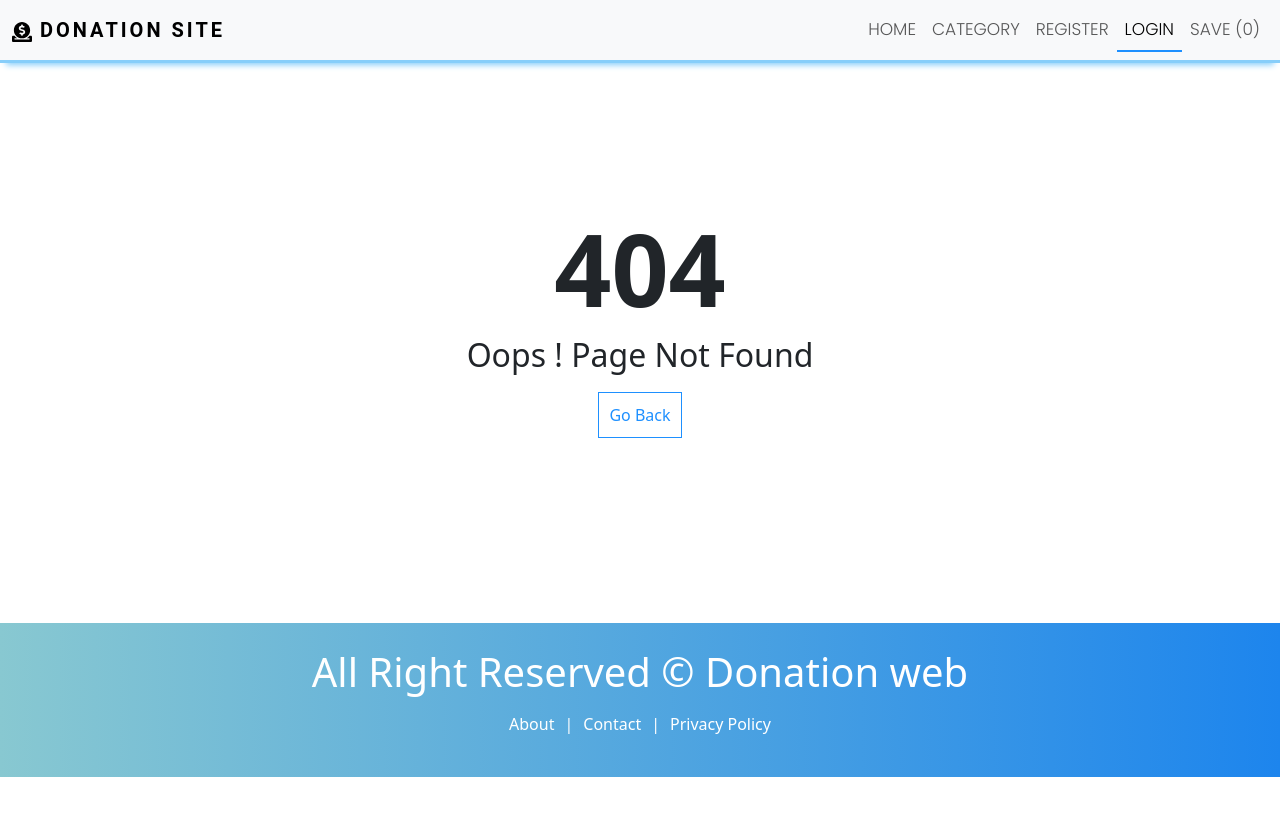
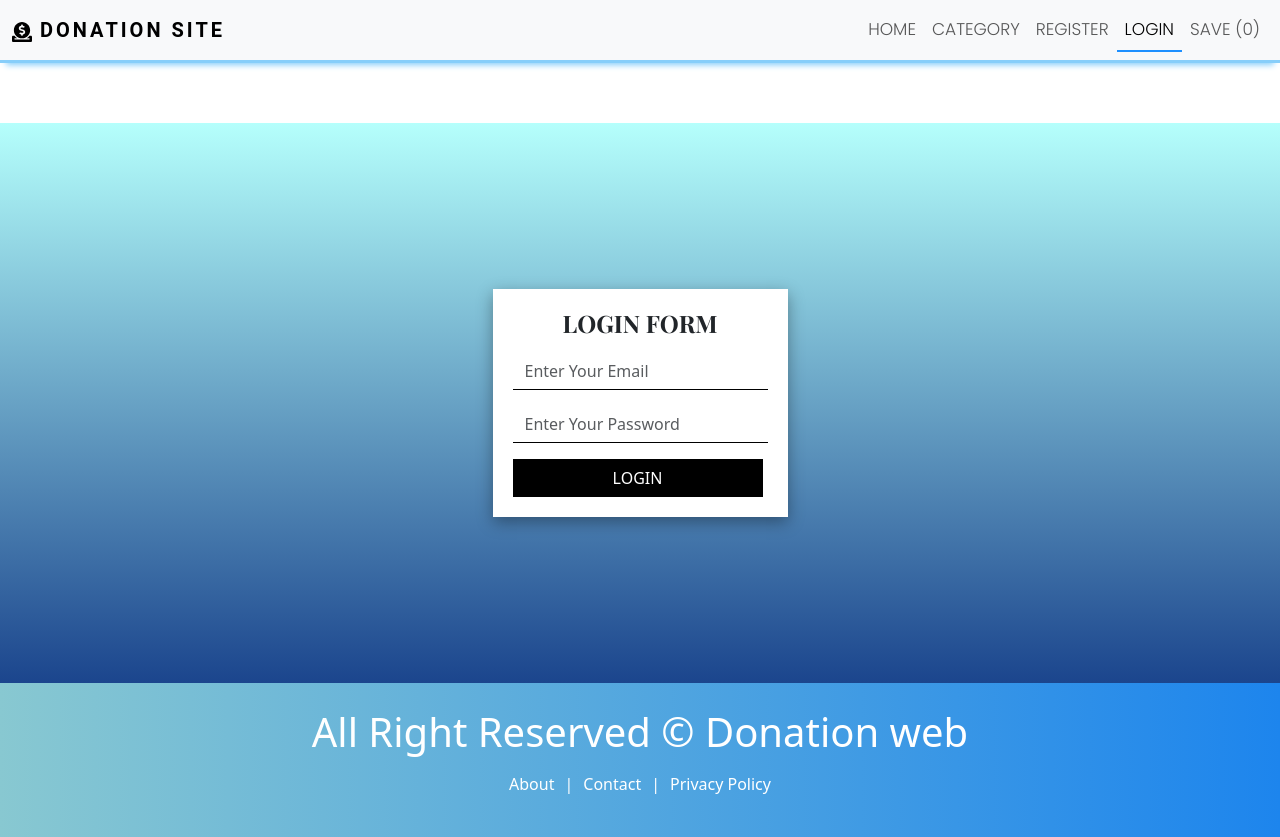
Before and after one commit to duvindunishad/donationapplication, a React (Create React App) app in the folder client/: page /login in a window 1280 px wide. Before the commit this address had no page. Before the commit the page ends 800 px from the top, so only its background shows below. Built offline with nearby package versions, Linux system fonts and the light colour scheme.

Commit message:
update registration & create login page

```diff
--- a/client/package.json
+++ b/client/package.json
@@ -1,5 +1,6 @@
 {
   "name": "client",
+  "proxy": "http://localhost:8080",
   "version": "0.1.0",
   "private": true,
   "dependencies": {
--- a/client/src/App.js
+++ b/client/src/App.js
@@ -5,8 +5,10 @@ import Contact from "./pages/Contact";
 import Policy from "./pages/Policy";
 import Pagenotfound from "./pages/Pagenotfound";
 import Register from "./pages/Auth/Register";
+import { Toast } from "react-hot-toast";
 import { ToastContainer } from 'react-toastify';
 import 'react-toastify/dist/ReactToastify.css';
+import Login from "./pages/Auth/Login";
 
 
 function App() {
@@ -15,6 +17,7 @@ function App() {
     <Routes>
       <Route path="/" element={<HomePage></HomePage>}></Route>
       <Route path="/register" element={<Register></Register>}></Route>
+      <Route path="/login" element={<Login></Login>}></Route>
 
       <Route path="/about" element={<About></About>}></Route>
       <Route path="/contact" element={<Contact></Contact>}></Route>
--- a/client/src/components/layout/Layout.js
+++ b/client/src/components/layout/Layout.js
@@ -19,8 +19,8 @@ const Layout = ({ children, title, description, keywords, author }) => {
       </Helmet>
       <Header />
       <main style={{ minHeight: "70vh" }}>
+
         <ToastContainer />
-
         {children}
       </main>
       <Footer />
--- a/client/src/index.css
+++ b/client/src/index.css
@@ -154,3 +154,66 @@
   height: 70vh;
   flex-direction: column;
 }
+
+/* Register page styling */
+.form-container {
+  margin-top: 60px;
+  display: flex;
+  align-items: center;
+  justify-content: center;
+  min-height: 70vh;
+  flex-direction: column;
+  background-color: #1b458d;
+  background-image: linear-gradient(0deg, #1b458d 0%, #b5fffc 100%);
+}
+
+.form-container form {
+  box-shadow: rgba(0, 0, 0, 0.35) 0px 5px 15px;
+  padding: 20px;
+  background-color: #fff;
+}
+
+.form-container form .title {
+  text-align: center;
+  margin-bottom: 15px;
+  font-weight: bold;
+  font-family: "Playfair Display", Arial, Helvetica, sans-serif;
+}
+
+.form-container form input {
+  border: none;
+  border-bottom: 1px solid #000;
+  border-radius: 0;
+}
+
+.form-container form button {
+  border: 1px solid black;
+  border-radius: 0;
+  background-color: #000;
+  color: white;
+  width: 250px;
+}
+
+.form-container form button:hover {
+  border: 1px solid black;
+  background: #000000; /* fallback for old browsers */
+  background: -webkit-linear-gradient(
+    to right,
+    #434343,
+    #000000
+  ); /* Chrome 10-25, Safari 5.1-6 */
+  background: linear-gradient(
+    to right,
+    #434343,
+    #000000
+  ); /* W3C, IE 10+/ Edge, Firefox 16+, Chrome 26+, Opera 12+, Safari 7+ */
+}
+
+.forgot-btn {
+  background-color: #434343a4 !important;
+  border: 0 !important;
+}
+
+.forgot-btn:hover {
+  color: white !important;
+}
--- a/client/src/index.js
+++ b/client/src/index.js
@@ -8,9 +8,9 @@ import { BrowserRouter } from 'react-router-dom';
 const root = ReactDOM.createRoot(document.getElementById('root'));
 root.render(
   <BrowserRouter>
-    <React.StrictMode>
+
     <App />
-  </React.StrictMode>
+
   </BrowserRouter>
 );
 
--- /dev/null
+++ b/client/src/pages/Auth/Login.js
@@ -0,0 +1,76 @@
+//mport React from 'react';
+import React, { useState } from "react";
+import Layout from "./../../components/layout/Layout";
+import axios from "axios";
+import { useNavigate } from "react-router-dom";
+//import toast from "react-hot-toast";
+import {toast} from "react-toastify";
+
+const Login = () => {
+  const [email, setEmail] = useState("");
+  const [password, setPassword] = useState("");
+  const navigate = useNavigate();
+
+    // form function
+    const handleSubmit = async (e) => {
+        e.preventDefault();
+        // console.log(name,email,password,address,phone);
+       // toast.success("Login success");
+        try {
+          const res = await axios.post('/api/v1/auth/login', {
+            email,
+            password,
+           }
+           );
+         if (res && res.data.success) {
+           toast.success(res.data && res.data.message);
+           navigate("/");
+           toast.success("Login success");
+         } else {
+           toast.error(res.data.message);
+         }
+        } catch (error) {
+         console.log(error);
+         toast.error("Something went wrong");
+        }
+      };
+
+  return (
+    <div>
+        <Layout title="Login -Donation application ">
+      <div className="form-container" >
+        <form onSubmit={handleSubmit}>
+          <h4 className="title">LOGIN FORM</h4>
+          <div className="mb-3">
+            <input
+              type="email"
+              value={email}
+              onChange={(e) => setEmail(e.target.value)}
+              className="form-control"
+              id="exampleInputEmail1"
+              placeholder="Enter Your Email "
+              required
+            />
+          </div>
+          <div className="mb-3">
+            <input
+              type="password"
+              value={password}
+              onChange={(e) => setPassword(e.target.value)}
+              className="form-control"
+              id="exampleInputPassword1"
+              placeholder="Enter Your Password"
+              required
+            />
+          </div>
+          <button type="submit" className="btn btn-primary">
+            LOGIN
+          </button>
+        </form>
+      </div>
+    </Layout>
+    </div>
+  )
+}
+
+export default Login;
--- a/client/src/pages/Auth/Register.js
+++ b/client/src/pages/Auth/Register.js
@@ -1,9 +1,10 @@
 import React, { useState } from "react";
 import Layout from "./../../components/layout/Layout";
 import axios from "axios";
-//import { useNavigate } from "react-router-dom";
-//import {toast} from "react-hot-toast";
+import { useNavigate } from "react-router-dom";
+//import toast from "react-hot-toast";
 import {toast} from "react-toastify";
+
 //import "../../styles/AuthStyles.css";
 //import { Toast } from "react-toastify/dist/components";
 const Register = () => {
@@ -13,38 +14,39 @@ const Register = () => {
   const [phone, setPhone] = useState("");
   const [address, setAddress] = useState("");
  // const [answer, setAnswer] = useState("");
- // const navigate = useNavigate();
+  const navigate = useNavigate();
 
   // form function
-  const handleSubmit = (e) => {
+  const handleSubmit = async (e) => {
     e.preventDefault();
-    console.log(name,email,password,address,phone);
-    toast.success("register success");
-//     try {
-//       const res = await axios.post("/api/v1/auth/register", {
-//         name,
-//         email,
-//         password,
-//         phone,
-//         address,
-//         answer,
-//       }
-//       );
-//      if (res && res.data.success) {
-//        toast.success(res.data && res.data.message);
-//        navigate("/login");
-//      } else {
-//        toast.error(res.data.message);
-//      }
-//     } catch (error) {
-//      console.log(error);
-//      toast.error("Something went wrong");
-//     }
+    // console.log(name,email,password,address,phone);
+    toast.success("Register success");
+    try {
+      const res = await axios.post('/api/v1/auth/register', {
+        name,
+        email,
+        password,
+        phone,
+        address,
+      //  answer,
+       }
+       );
+     if (res && res.data.success) {
+       toast.success(res.data && res.data.message);
+       navigate("/login");
+       toast.success("Register success");
+     } else {
+       toast.error(res.data.message);
+     }
+    } catch (error) {
+     console.log(error);
+     toast.error("Something went wrong");
+    }
   };
 
   return (
     <Layout title="Register -Donation application ">
-      <div className="register" style={{ minHeight: "90vh" }}>
+      <div className="form-container" >
         <form onSubmit={handleSubmit}>
           <h4 className="title">REGISTER FORM</h4>
           <div className="mb-3">
--- /dev/null
+++ b/client/src/styles/AuthStyles.css
@@ -0,0 +1,62 @@
+/* Register page styling */
+.form-container {
+    margin-top: 60px;
+    display: flex;
+    align-items: center;
+    justify-content: center;
+    min-height: 70vh;
+    flex-direction: column;
+    background-color: #ffdee9;
+    background-image: linear-gradient(0deg, #ffdee9 0%, #b5fffc 100%);
+  }
+
+  .form-container form {
+    box-shadow: rgba(0, 0, 0, 0.35) 0px 5px 15px;
+    padding: 20px;
+    background-color: #fff;
+  }
+
+  .form-container form .title {
+    text-align: center;
+    margin-bottom: 15px;
+    font-weight: bold;
+    font-family: "Playfair Display", serif;
+  }
+
+  .form-container form input {
+    border: none;
+    border-bottom: 1px solid #000;
+    border-radius: 0;
+  }
+
+  .form-container form button {
+    border: 1px solid black;
+    border-radius: 0;
+    background-color: #000;
+    color: white;
+    width: 250px;
+  }
+
+  .form-container form button:hover {
+    border: 1px solid black;
+    background: #000000; /* fallback for old browsers */
+    background: -webkit-linear-gradient(
+      to right,
+      #434343,
+      #000000
+    ); /* Chrome 10-25, Safari 5.1-6 */
+    background: linear-gradient(
+      to right,
+      #434343,
+      #000000
+    ); /* W3C, IE 10+/ Edge, Firefox 16+, Chrome 26+, Opera 12+, Safari 7+ */
+  }
+
+  .forgot-btn {
+    background-color: #434343a4 !important;
+    border: 0 !important;
+  }
+
+  .forgot-btn:hover {
+    color: white !important;
+  }
```
Also changed, not shown: 2 other files (tests, documents, lock files or other folders).
